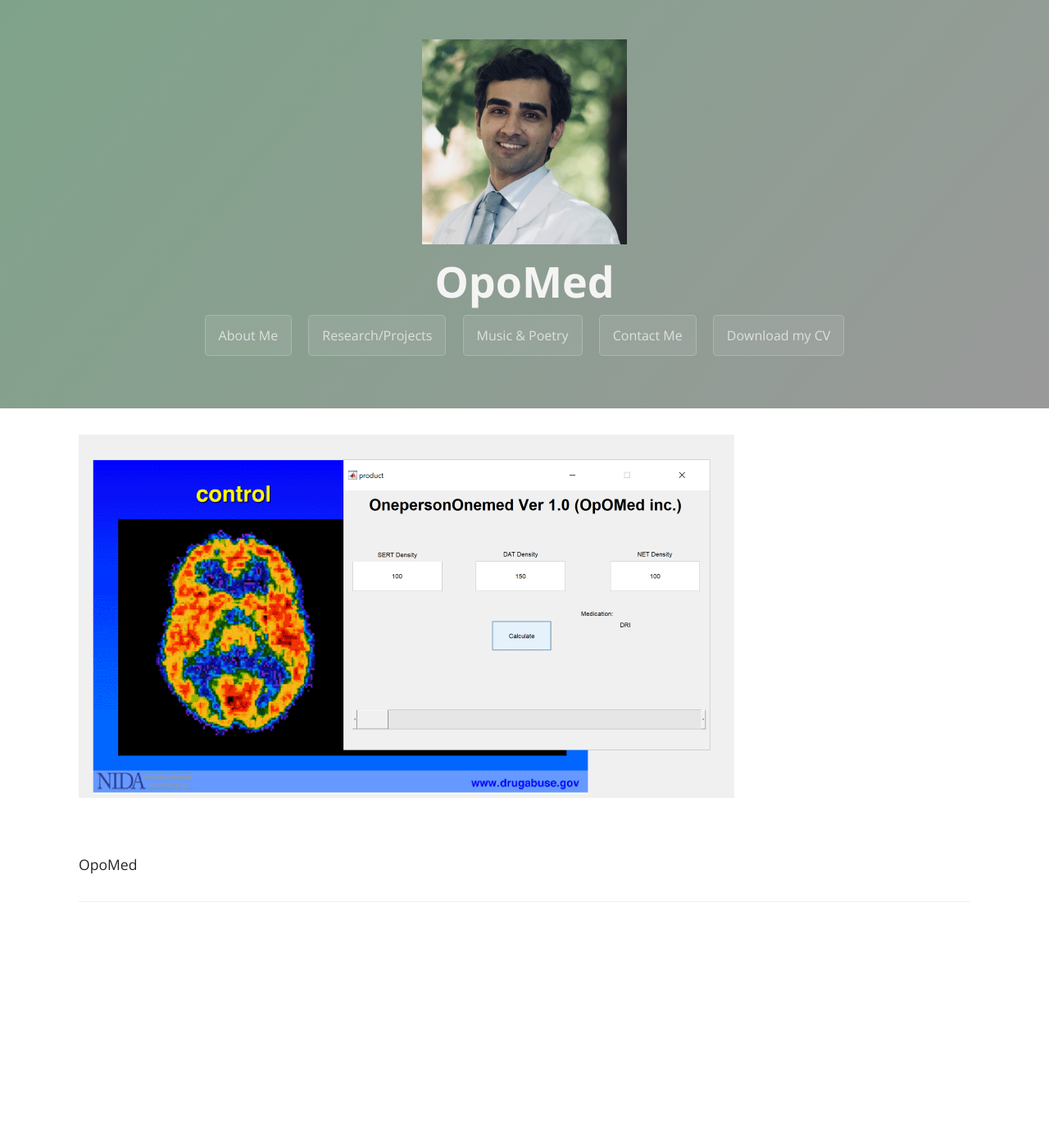
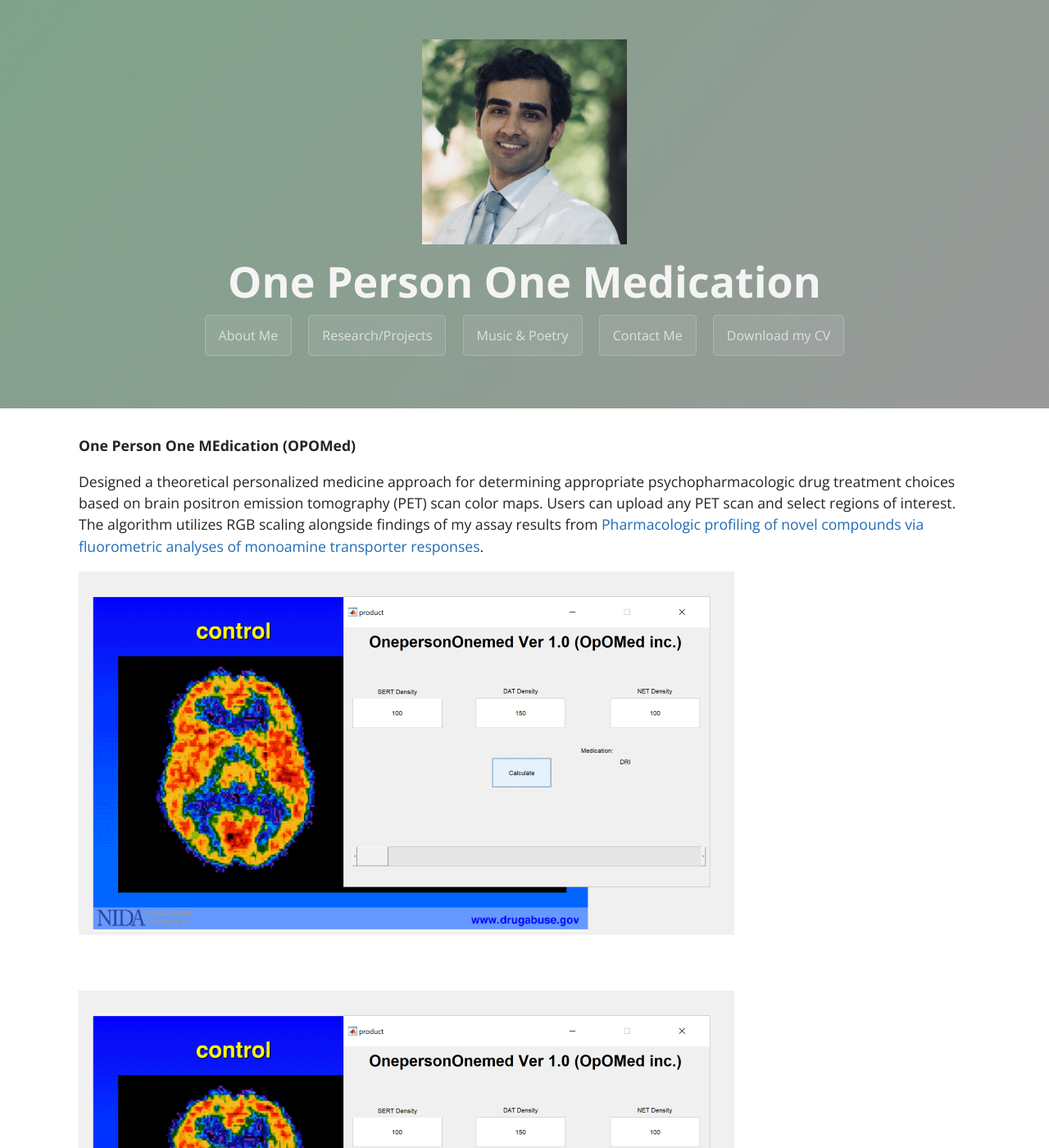
Before and after one commit to EyeCanDoIt/EyeCanDoIt.github.io, a Jekyll site: the page built from opomed.md, in a window 1280 px wide and 1400 px high. Shown: the whole window at 82% size. Built offline with Jekyll 4.4.1, drawn with Linux system fonts in a browser that asks for light colours.

Commit message:
Update opomed.md

```diff
--- a/opomed.md
+++ b/opomed.md
@@ -1,11 +1,20 @@
 ---
-title: OpoMed
+title: One Person One Medication
 layout: template
 filename: opomed
 ---
+
+**One Person One MEdication (OPOMed)**
+<br>
+
+Designed a theoretical personalized medicine approach for determining appropriate psychopharmacologic drug treatment choices based on brain positron emission tomography (PET) scan color maps. Users can upload any PET scan and select regions of interest. The algorithm utilizes RGB scaling alongside findings of my assay results from [Pharmacologic profiling of novel compounds via fluorometric analyses of monoamine transporter responses](https://scholarscompass.vcu.edu/etd/5983/){:target="_blank"}.
 
 <img src="https://EyeCanDoIt.github.io/Images/opomed.png" alt="https://EyeCanDoIt.github.io/Images/opomed.png" loading="lazy">
 
 <br>
 
-OpoMed
+<img src="https://EyeCanDoIt.github.io/Images/opomed.png" alt="https://EyeCanDoIt.github.io/Images/Experimental apparatus.png" loading="lazy">
+
+<br>
+
+<img src="https://EyeCanDoIt.github.io/Images/opomed.png" alt="https://EyeCanDoIt.github.io/Images/assay.png" loading="lazy">
```
